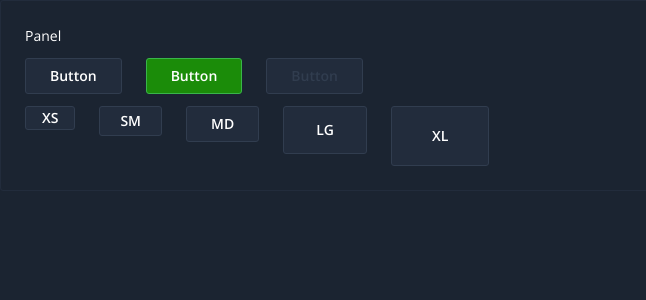
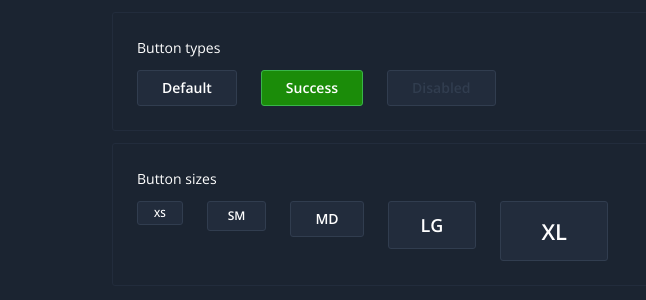
Before and after one commit to fanisco/reacy-ui, a React (Create React App) app: page / in a window 1280 px wide. Shown: the top 300 px of the page, without its empty margins (0-646 px from the left). Built offline with nearby package versions, Linux system fonts and the light colour scheme.

Commit message:
Components & sizing

```diff
--- a/src/App.tsx
+++ b/src/App.tsx
@@ -1,15 +1,21 @@
 import React from 'react';
-import { Button, Panel, GridView, Styles, Sizes } from './ui';
+import { Button, Panel, Heading, GridView, Container, Presentation, Styles, Sizes } from './ui';
 
 const App: React.FC = () => {
     return (
         <div className="App">
-            <Panel caption="Panel">
+            <Presentation>
+                <Container size={Sizes.xl}>
+                    <Panel>
+                        <Heading>Button types</Heading>
                         <GridView>
-                    <Button>Button</Button>
-                    <Button style={Styles.success}>Button</Button>
-                    <Button disabled={true}>Button</Button>
+                            <Button>Default</Button>
+                            <Button style={Styles.success}>Success</Button>
+                            <Button disabled={true}>Disabled</Button>
                         </GridView>
+                    </Panel>
+                    <Panel>
+                        <Heading>Button sizes</Heading>
                         <GridView>
                             <Button size={Sizes.xs}>XS</Button>
                             <Button size={Sizes.sm}>SM</Button>
@@ -18,6 +24,8 @@ const App: React.FC = () => {
                             <Button size={Sizes.xl}>XL</Button>
                         </GridView>
                     </Panel>
+                </Container>
+            </Presentation>
         </div>
     );
 };
--- a/src/index.css
+++ b/src/index.css
@@ -1,4 +1,4 @@
-@import 'https://fonts.googleapis.com/css?family=Open+Sans:400,400i,600,600i,700,700i&display=swap';
+@import 'https://fonts.googleapis.com/css?family=Open+Sans:300,400,400i,600,600i,700,700i&display=swap';
 body {
     width: 100%;
     height: 100%;
--- a/src/ui/Button.tsx
+++ b/src/ui/Button.tsx
@@ -21,7 +21,7 @@ export const Button: React.FC<IProps> = ({ style = Styles.default, size = Sizes.
         border-radius: ${sizes.borderRadius};
         color: ${colors.text};
         cursor: pointer;
-        font: ${Fonts.fs}/1 "${Fonts.ff}";
+        font: ${sizes.font}/1 "${Fonts.ff}";
         font-weight: 600;
 
         &:hover {
--- /dev/null
+++ b/src/ui/Container.tsx
@@ -0,0 +1,20 @@
+import React from 'react';
+import styled from 'styled-components';
+import { Dims } from './constants';
+import { Sizes } from './enums';
+
+interface IProps {
+    size?: Sizes
+}
+
+export const Container: React.FC<IProps> = ({ size = Sizes.md, children }) => {
+    const sizes = Dims[size];
+    const Container = styled.div`
+        margin: 0 auto;
+        width: 100%;
+        max-width: ${sizes.containerWidth};
+    `;
+    return (
+        <Container>{children}</Container>
+    );
+};
--- /dev/null
+++ b/src/ui/Heading.tsx
@@ -0,0 +1,20 @@
+import React from 'react';
+import styled from 'styled-components';
+import { Dims, Fonts } from './constants';
+import { Sizes } from './enums';
+
+interface IProps {
+    size?: Sizes
+}
+
+export const Heading: React.FC<IProps> = ({ size = Sizes.md, children }) => {
+    const sizes = Dims[size];
+    const Heading = styled.div`
+        margin-bottom: ${sizes.spacing};
+        font: ${sizes.font}/${Fonts.lh} "${Fonts.ff}";
+        font-weight: 300;
+    `;
+    return (
+        <Heading>{children}</Heading>
+    );
+};
--- a/src/ui/Panel.tsx
+++ b/src/ui/Panel.tsx
@@ -4,23 +4,21 @@ import { Colors, Fonts, Dims } from './constants';
 import { Styles, Sizes } from './enums';
 
 interface IProps {
-    caption?: string;
+
 }
 
 export const Panel: React.FC<IProps> = (props) => {
     const colors = Colors[Styles.default];
     const sizes = Dims[Sizes.md];
     const Panel = styled.div`
+        margin: ${sizes.spacing};
         padding: ${sizes.elementPadding};
         border: 1px solid ${colors.baseL1};
         border-radius: ${sizes.borderRadius};
         color: ${colors.text};
-        font: ${Fonts.fs}/${Fonts.lh} '${Fonts.ff}';
-    `;
-    const Caption = styled.div`
-        margin-bottom: ${sizes.spacing};
+        font: ${sizes.font}/${Fonts.lh} '${Fonts.ff}';
     `;
     return (
-        <Panel>{props.caption ? <Caption>{props.caption}</Caption> : null}{props.children}</Panel>
+        <Panel>{props.children}</Panel>
     );
 };
--- /dev/null
+++ b/src/ui/Presentation.tsx
@@ -0,0 +1,18 @@
+import React from 'react';
+import styled from 'styled-components';
+import { Dims } from './constants';
+import { Sizes } from './enums';
+
+interface IProps {
+    size?: Sizes
+}
+
+export const Presentation: React.FC<IProps> = ({ size = Sizes.md, children }) => {
+    const sizes = Dims[size];
+    const Presentation = styled.div`
+
+    `;
+    return (
+        <Presentation>{children}</Presentation>
+    );
+};
--- a/src/ui/constants.ts
+++ b/src/ui/constants.ts
@@ -29,18 +29,22 @@ export const Fonts = {
 };
 
 type Dims = {
+    font: string,
     spacing: string,
     elementPadding: string,
     elementHeight: string,
-    borderRadius: string
+    borderRadius: string,
+    containerWidth: string
 }
 
 const dims = (factor: number): Dims => {
     return {
+        font: `${factor + 2}px`,
         spacing: `${factor}px`,
         elementPadding: `${factor * 2}px`,
         elementHeight: `${factor * 3}px`,
-        borderRadius: '3px'
+        borderRadius: '3px',
+        containerWidth: `${factor * 54}px`
     }
 };
 
--- a/src/ui/index.ts
+++ b/src/ui/index.ts
@@ -1,5 +1,8 @@
 export { Button } from './Button';
 export { Panel } from './Panel';
+export { Heading } from './Heading';
 export { GridView } from './GridView';
+export { Container } from './Container';
+export { Presentation } from './Presentation';
 export { Colors, Fonts } from './constants';
 export { Styles, Sizes } from './enums';
```
Lines whose indentation alone changed are shown as unchanged.
